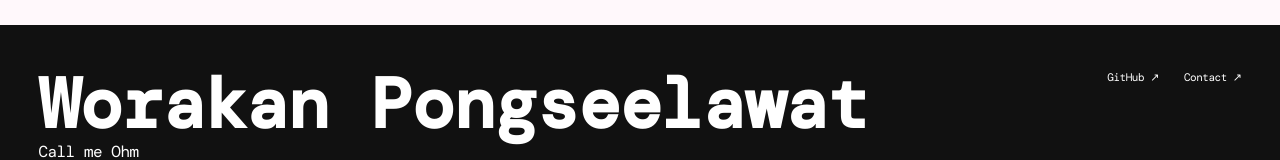
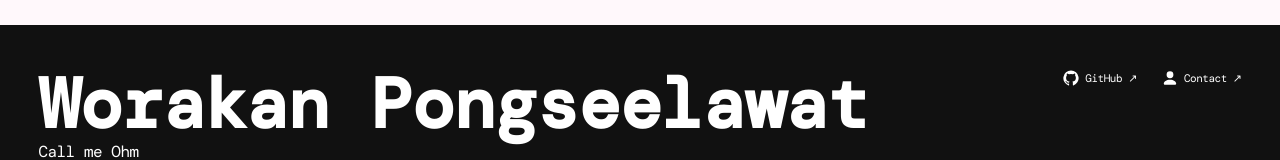
Before and after one commit to omworakarn-maker/Portfolio, a Next.js app: page / in a window 1280 px wide. Shown: the part 6231-6391 px from the top of the page. Built offline with nearby package versions, Linux system fonts and the light colour scheme.

Commit message:
refactor: remove footer navigation elements from global styling and component structure

```diff
--- a/app/overrides.css
+++ b/app/overrides.css
@@ -635,6 +635,16 @@
 
 .panel-wrap .resume-download{margin-top:14px}
 
+footer nav .footer-icon-link,footer nav .footer-icon-link:hover,footer nav .footer-icon-link:focus-visible{position:relative!important;top:0!important;margin:0!important;display:inline-flex!important;align-items:center;align-self:flex-start;height:16px;gap:6px;overflow:visible!important;color:#fff!important;text-shadow:none!important;translate:0 0!important;transform:none!important;scale:1!important;transition:none!important}
+footer nav .footer-icon-link:hover,footer nav .footer-icon-link:focus-visible{top:2px!important}
+footer nav .footer-icon-link svg{width:16px;height:16px;flex:0 0 16px;fill:#fff;transform:none!important;translate:0 0!important;transition:fill .2s var(--smooth)}
+footer nav .footer-icon-link:hover svg,footer nav .footer-icon-link:focus-visible svg{fill:var(--pink)}
+footer nav .footer-link-roll{display:inline-grid;height:16px;overflow:hidden;color:#fff;line-height:16px;transform:none!important;translate:0 0!important}
+footer nav .footer-link-roll i{position:relative;grid-area:1/1;display:block;white-space:nowrap;font-style:normal;transition:transform .36s var(--smooth),color .2s var(--smooth)}
+footer nav .footer-link-roll i+i{color:var(--pink)!important;transform:translateY(110%)}
+footer nav .footer-icon-link:hover .footer-link-roll i:first-child,footer nav .footer-icon-link:focus-visible .footer-link-roll i:first-child{transform:translateY(-110%)}
+footer nav .footer-icon-link:hover .footer-link-roll i+i,footer nav .footer-icon-link:focus-visible .footer-link-roll i+i{transform:translateY(0)}
+
 /* Selected Work scroll navigator. */
 .work-scroll-nav{position:fixed;z-index:35;right:18px;top:50%;width:58px;padding:13px 9px;border:1px solid #111;border-radius:22px;background:rgba(255,255,255,.9);box-shadow:5px 5px 0 #111;backdrop-filter:blur(12px);opacity:0;pointer-events:none;transform:translate(18px,-50%);transition:opacity .25s var(--smooth),transform .35s var(--spring)}
 .work-scroll-nav.is-visible{opacity:1;pointer-events:auto;transform:translate(0,-50%)}
--- a/app/site/components/SiteShell.tsx
+++ b/app/site/components/SiteShell.tsx
@@ -26,5 +26,5 @@ export function Shell({ children, home = false }: { children: React.ReactNode, h
         {children}
         <div className={menu ? "mega-menu show" : "mega-menu"} aria-hidden={!menu}><button onClick={() => setMenu(false)}>CLOSE ×</button><nav>{nav.map(([n, h], i) => <Link href={h} key={h} onClick={() => setMenu(false)}><small>0{i + 1}</small>{n}</Link>)}</nav><p>Designer & Developer<br />Bangkok · Available worldwide</p></div>
         {panel && <div className="panel-wrap" onMouseDown={() => setPanel(null)}><aside onMouseDown={e => e.stopPropagation()}><button className="panel-close" onClick={() => setPanel(null)}>CLOSE ×</button>{panel === "resume" ? <><span className="micro">RESUME / CV</span><h2>My resume is ready.</h2><p>Download the latest version to view my education, technical skills, experience, and selected projects.</p><a href="/resume.pdf" download className="rolling-capsule resume-download"><span className="capsule-label-roll"><i>DOWNLOAD RESUME ↓</i><i>DOWNLOAD RESUME ↓</i></span></a></> : <><span className="micro">WELCOME, CURIOUS ONE</span><h2>Come on in.</h2><label>Email<input type="email" placeholder="you@example.com" /></label><label>Password<input type="password" placeholder="••••••••" /></label><button className="capsule">Log in ↗</button></>}</aside></div>}
-        {!home && <footer><div><b>Worakan Pongseelawat</b>Call me Ohm<span>Developer.</span></div><nav style={{ alignItems: 'flex-start' }}><a href="https://github.com/omworakarn-maker" target="_blank" rel="noopener noreferrer" style={{ display: 'inline-block', alignSelf: 'flex-start' }}>GitHub ↗</a><Link href="/contact#contact-form" style={{ display: 'inline-block', alignSelf: 'flex-start' }}>Contact ↗</Link></nav><small>© 2026 · ALL RIGHTS RESERVED · WORAKAN PONGSEELAWAT</small></footer>}</div>
+        {!home && <footer><div><b>Worakan Pongseelawat</b>Call me Ohm<span>Developer.</span></div><nav style={{ alignItems: 'flex-start' }}><a className="footer-icon-link footer-github-link" href="https://github.com/omworakarn-maker" target="_blank" rel="noopener noreferrer"><svg aria-hidden="true" viewBox="0 0 24 24"><path d="M12 .7A11.5 11.5 0 0 0 8.36 23.1c.58.1.79-.25.79-.56v-2.23c-3.23.7-3.91-1.37-3.91-1.37-.53-1.34-1.29-1.7-1.29-1.7-1.05-.72.08-.71.08-.71 1.17.08 1.78 1.2 1.78 1.2 1.04 1.77 2.72 1.26 3.38.96.1-.75.4-1.26.74-1.55-2.58-.29-5.29-1.29-5.29-5.69 0-1.26.45-2.29 1.19-3.1-.12-.29-.52-1.47.11-3.06 0 0 .97-.31 3.16 1.18a10.9 10.9 0 0 1 5.76 0c2.19-1.49 3.15-1.18 3.15-1.18.63 1.59.23 2.77.11 3.06.74.81 1.19 1.84 1.19 3.1 0 4.42-2.72 5.39-5.31 5.68.42.36.79 1.07.79 2.16v3.25c0 .31.21.67.8.56A11.5 11.5 0 0 0 12 .7Z" /></svg><span className="footer-link-roll"><i>GitHub ↗</i><i aria-hidden="true">GitHub ↗</i></span></a><Link className="footer-icon-link footer-contact-link" href="/contact#contact-form"><svg aria-hidden="true" viewBox="0 0 24 24"><path d="M12 12.2a5.1 5.1 0 1 0 0-10.2 5.1 5.1 0 0 0 0 10.2Zm0 2.3c-5.4 0-9.3 2.8-9.3 6.1 0 .8.6 1.4 1.4 1.4h15.8c.8 0 1.4-.6 1.4-1.4 0-3.3-3.9-6.1-9.3-6.1Z" /></svg><span className="footer-link-roll"><i>Contact ↗</i><i aria-hidden="true">Contact ↗</i></span></Link></nav><small>© 2026 · ALL RIGHTS RESERVED · WORAKAN PONGSEELAWAT</small></footer>}</div>
 }
```
Also changed, not shown: app/globals.css, 1 other file (tests, documents, lock files or other folders).
